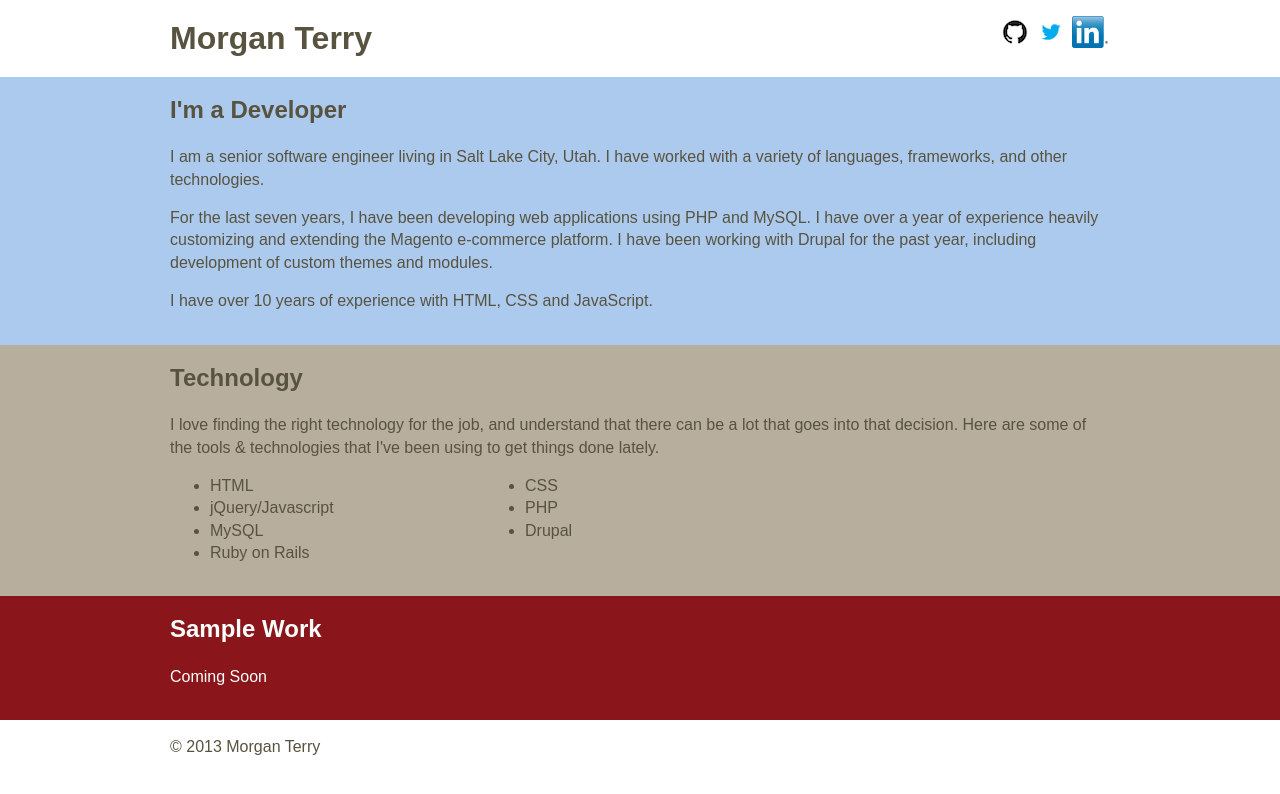
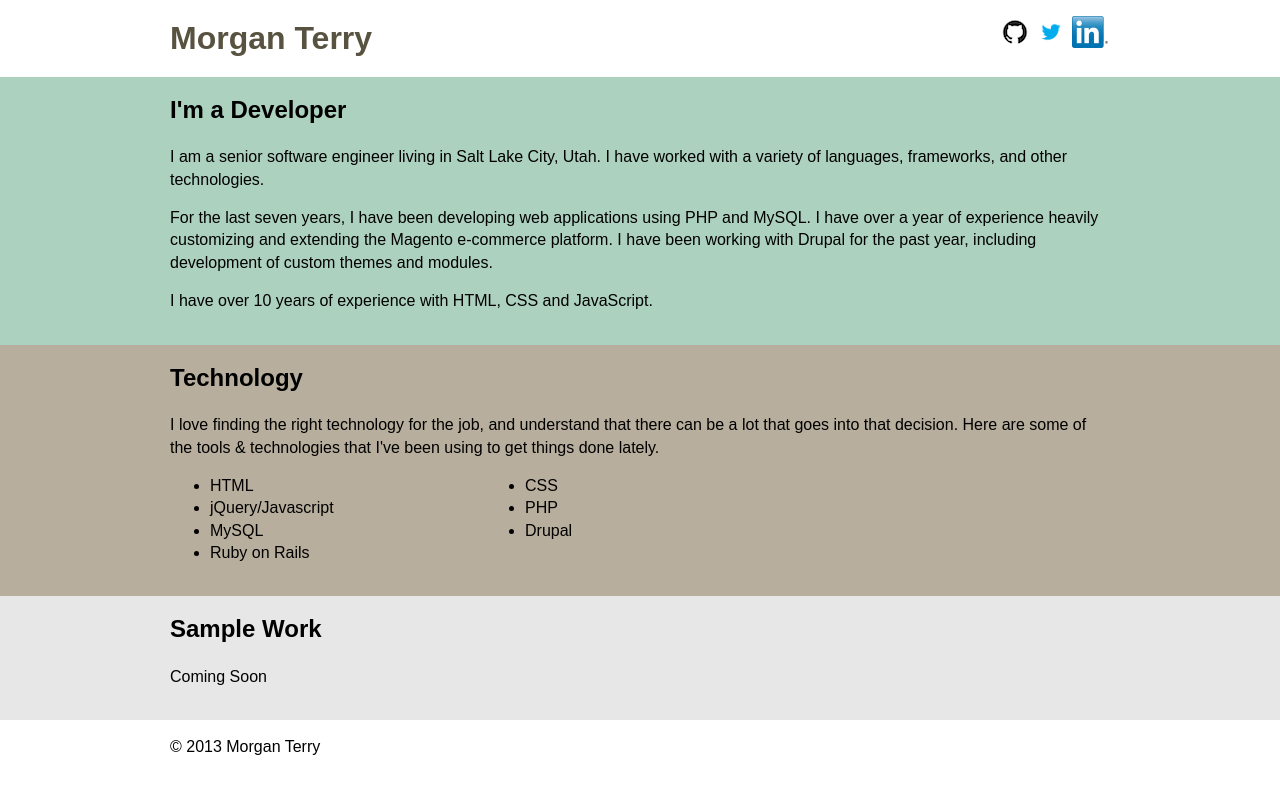
Before and after one commit to localstatic/morganterry.com, a Jekyll site: the page built from index.html, in a window 1280 px wide. Shown: the top 794 px of the page. Built offline with Jekyll 4.4.1, drawn with Linux system fonts in a browser that asks for light colours; nearby versions of some CDN libraries.

Commit message:
Change color scheme

```diff
--- a/css/custom.css
+++ b/css/custom.css
@@ -1,18 +1,5 @@
-/*
-Color Scheme: Rhyde
-============
-dkbrn:  #585340
-lttan:  #b7ae9d
-whtish: #fafffc
-ltblu:  #accecd
-dkred:  #8a151b
-pink:   #bc6367
-*/
-
 
 html, body {
-	color: #585340;
-	background-color: #fff;
 }
 
 body {
@@ -21,19 +8,15 @@ body {
 }
 
 a {
-	color: #8a151b;
 }
 
 a:visited {
-	color: #bc6367;
 }
 
 header a, footer a {
-	color: #484340;
 }
 
 header a:visited, footer a:visited {
-	color: #484340;
 }
 
 header {
@@ -42,7 +25,6 @@ header {
 
 header .logo-wrap a {
 	text-decoration: none;
-	color: #585340;
 }
 
 header .logo-wrap h1 {
@@ -84,23 +66,15 @@ header, footer, .wrap {
 }
 
 .wrap-outer-0 {
-	background-color: #fff;
-	color: #585340;
 }
 
 .wrap-outer-1, .wrap-outer-2, .wrap-outer-3 {
-	color: #fafffc;
-	background-color: #8a151b;
 }
 
 .wrap-outer-1 {
-	color: #585340;
-	background-color: #accaed;
 }
 
 .wrap-outer-2 {
-	color: #585340;
-	background-color: #b7ae9d;
 }
 
 .wrap {
@@ -114,3 +88,55 @@ header, footer, .wrap {
 	width: 35%;
 	float: left;
 }
+
+/*
+Color Scheme: MPB
+=================
+dkgray: #797979
+dkblue: #0069a3
+white:  #ffffff
+ltgray: #e7e7e7
+ltgrn:  #add1bf
+dkgrn:  #008e48
+*/
+
+html, body {
+	color: #000;
+	background-color: #fff;
+}
+
+a {
+	color: #0069a3;
+}
+
+a:visited {
+	color: #accaed;
+}
+
+header a, footer a {
+}
+
+header a:visited, footer a:visited {
+}
+
+header .logo-wrap a {
+	color: #585340;
+}
+
+.wrap-outer-0 {
+}
+
+.wrap-outer-1 {
+	color: #000;
+	background-color: #add1bf;
+}
+
+.wrap-outer-2 {
+	color: #000;
+	background-color: #b7ae9d;
+}
+
+.wrap-outer-3 {
+	color: #000;
+	background-color: #e7e7e7;
+}
```
